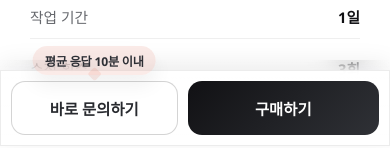
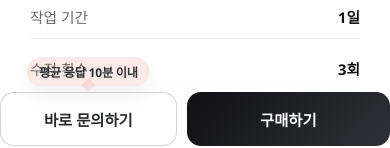
Before and after one commit to dearsmin21-cyber/hiparchive-site, a Next.js app: page / in a window 390 px wide. Shown: the part 698-846 px from the top of the page. Built offline with nearby package versions, Linux system fonts and the light colour scheme.

Commit message:
Remove mobile action bar outer spacing

```diff
--- a/app/page.module.css
+++ b/app/page.module.css
@@ -1693,16 +1693,16 @@
   }
 
   .mobileActionBarInner {
-    width: min(100%, 560px);
-    margin: 0 auto;
+    width: 100%;
+    margin: 0;
     display: grid;
     grid-template-columns: minmax(0, 1fr) minmax(0, 1.15fr);
     gap: 12px;
-    padding: 12px;
+    padding: 0;
     border-radius: 0 !important;
-    border: 1px solid rgba(17, 17, 20, 0.08);
-    background: rgba(255, 255, 255, 0.88);
-    box-shadow: 0 -6px 24px rgba(17, 17, 20, 0.08);
+    border: 0;
+    background: transparent;
+    box-shadow: none;
     overflow: visible;
   }
 
@@ -2254,7 +2254,7 @@
 
   .mobileActionBarInner {
     gap: 10px;
-    padding: 10px;
+    padding: 0;
     border-radius: 0 !important;
   }
 
```
